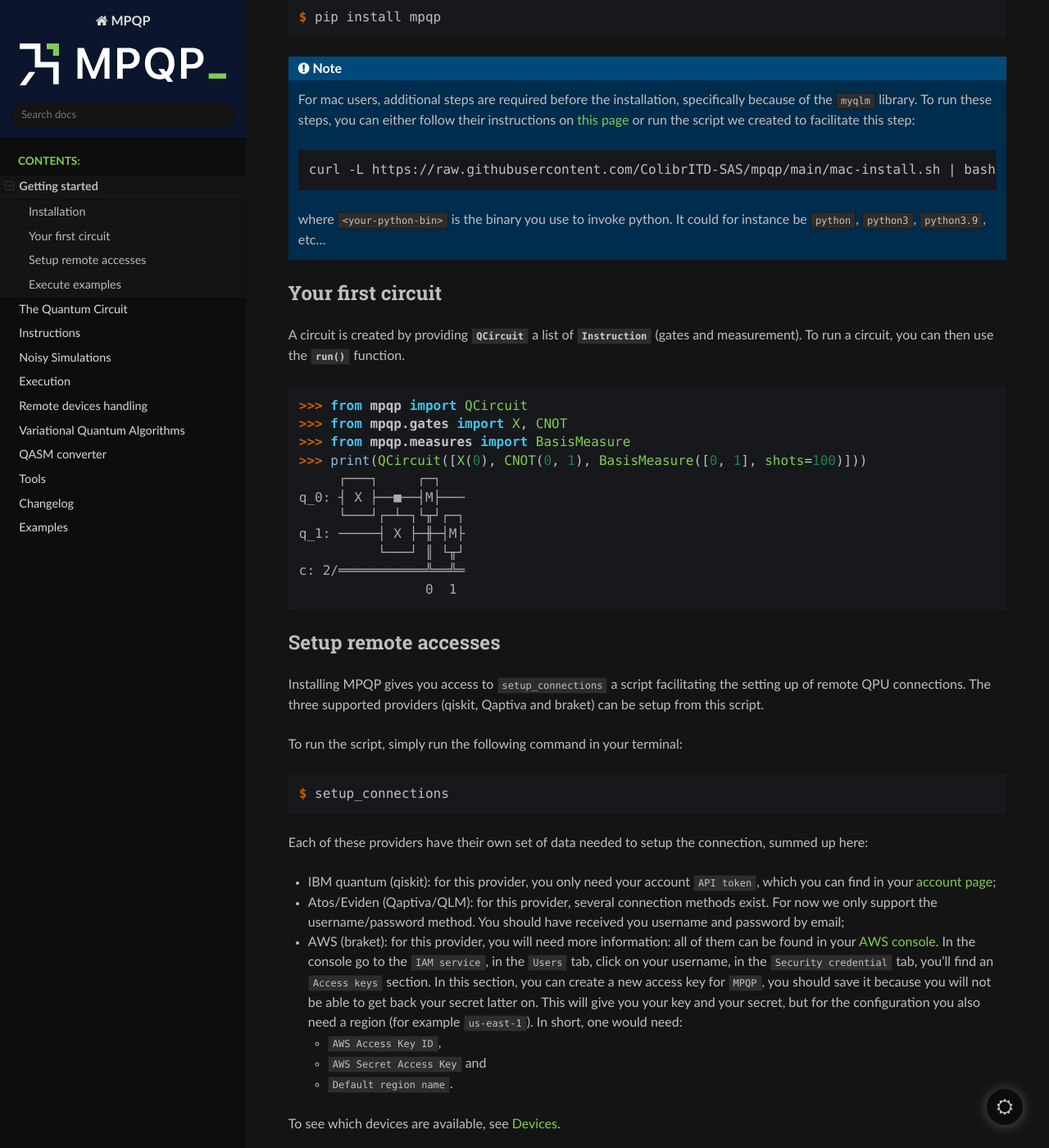
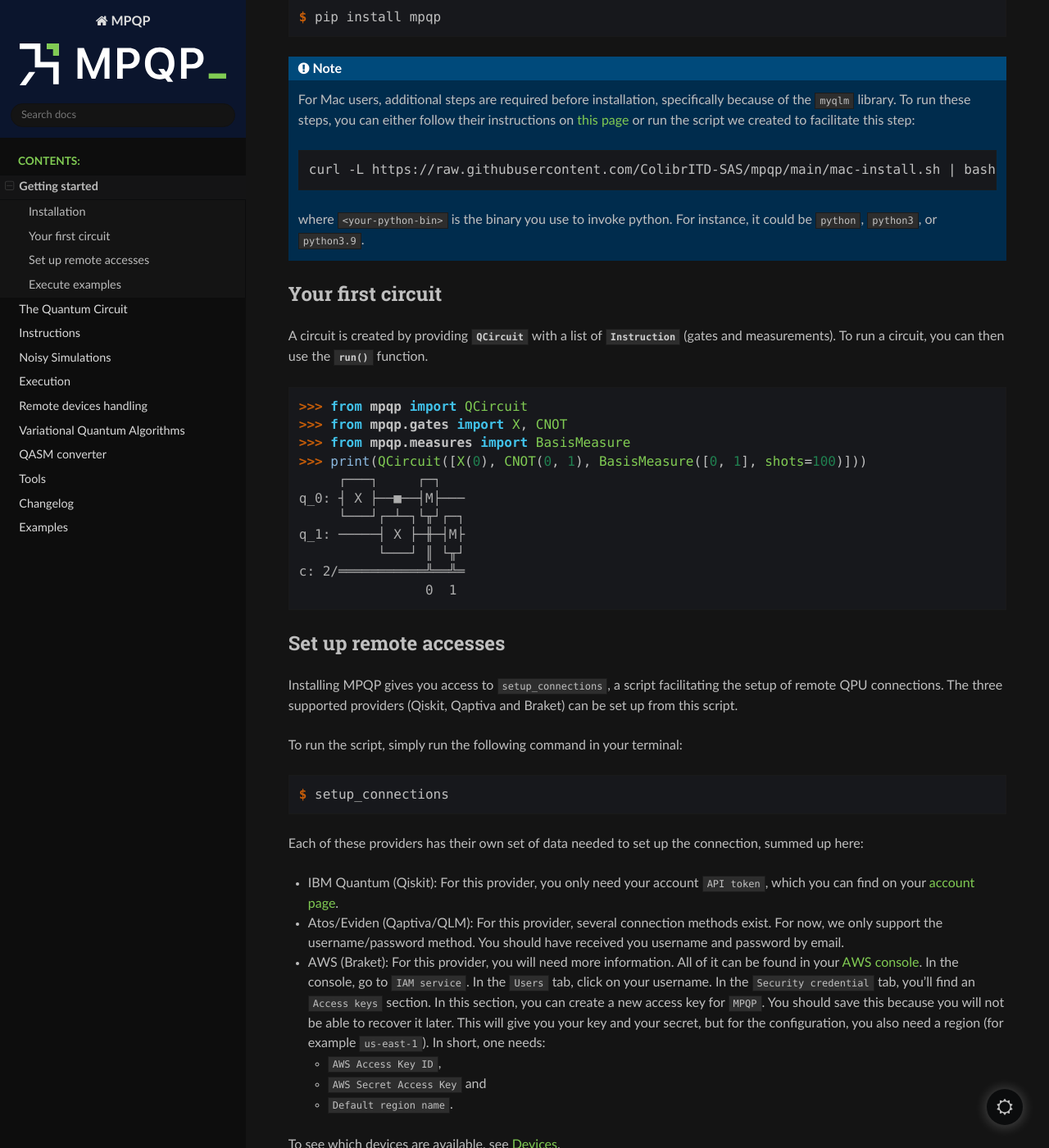
Before and after one commit to ColibrITD-SAS/mpqp, a Sphinx documentation site: the page built from docs/getting-started.rst, in a window 1280 px wide and 1400 px high, scrolled down 291 px. Shown: the whole window at 82% size. Built offline with Sphinx 7.4.7 and the Read the Docs theme 3.1.0, drawn with Linux system fonts in a browser that asks for light colours; pages that are not in the unit, such as notebooks, are missing from menus; some of the changed text lies outside the part shown.

```diff
--- a/docs/getting-started.rst
+++ b/docs/getting-started.rst
@@ -16,7 +16,7 @@ is not supported, so your milage may vary).
    $ pip install mpqp
 
 .. note::
-    For mac users, additional steps are required before the installation,
+    For Mac users, additional steps are required before installation,
     specifically because of the ``myqlm`` library. To run these steps, you can
     either follow their instructions on
     `this page <https://myqlm.github.io/01_getting_started/%3Amyqlm%3Amacos.html#macos>`_
@@ -26,15 +26,15 @@ is not supported, so your milage may vary).
 
         curl -L https://raw.githubusercontent.com/ColibrITD-SAS/mpqp/main/mac-install.sh | bash -s -- <your-python-bin>
 
-    where ``<your-python-bin>`` is the binary you use to invoke python. It could
-    for instance be ``python``, ``python3``, ``python3.9``, etc...
+    where ``<your-python-bin>`` is the binary you use to invoke python. For instance, it could
+    be ``python``, ``python3``, or ``python3.9``.
 
 Your first circuit
 ------------------
 
 A circuit is created by providing :class:`~mpqp.core.circuit.QCircuit`
-a list of :class:`~mpqp.core.instruction.instruction.Instruction`
-(gates and measurement). To run a circuit, you can then use the
+with a list of :class:`~mpqp.core.instruction.instruction.Instruction`
+(gates and measurements). To run a circuit, you can then use the
 :func:`~mpqp.execution.runner.run` function.
 
 .. code-block:: python
@@ -53,12 +53,12 @@ a list of :class:`~mpqp.core.instruction.instruction.Instruction`
 
 .. _Remote setup:
 
-Setup remote accesses
+Set up remote accesses
 ---------------------
 
-Installing MPQP gives you access to ``setup_connections`` a script facilitating
-the setting up of remote QPU connections. The three supported providers (qiskit,
-Qaptiva and braket) can be setup from this script.
+Installing MPQP gives you access to ``setup_connections``, a script facilitating
+the setup of remote QPU connections. The three supported providers (Qiskit,
+Qaptiva and Braket) can be set up from this script.
 
 To run the script, simply run the following command in your terminal:
 
@@ -66,23 +66,23 @@ To run the script, simply run the following command in your terminal:
 
     $ setup_connections
 
-Each of these providers have their own set of data needed to setup the connection,
+Each of these providers has their own set of data needed to set up the connection,
 summed up here:
 
-- IBM quantum (qiskit): for this provider, you only need your account ``API
-  token``, which you can find in your `account page <https://quantum.ibm.com/account>`_;
-- Atos/Eviden (Qaptiva/QLM): for this provider, several connection methods
-  exist. For now we only support the username/password method. You should have
-  received you username and password by email;
-- AWS (braket): for this provider, you will need more information: all of them can
+- IBM Quantum (Qiskit): For this provider, you only need your account ``API
+  token``, which you can find on your `account page <https://quantum.ibm.com/account>`_.
+- Atos/Eviden (Qaptiva/QLM): For this provider, several connection methods
+  exist. For now, we only support the username/password method. You should have
+  received you username and password by email.
+- AWS (Braket): For this provider, you will need more information. All of it can
   be found in your
   `AWS console <https://console.aws.amazon.com/console/home?nc2=h_ct&src=header-signin>`_.
-  In the console go to the ``IAM service``, in the ``Users`` tab, click on your
-  username, in the ``Security credential`` tab, you'll find an ``Access keys``
-  section. In this section, you can create a new access key for ``MPQP``, you
-  should save it because you will not be able to get back your secret latter on.
-  This will give you your key and your secret, but for the configuration you
-  also need a region (for example ``us-east-1``). In short, one would need:
+  In the console, go to ``IAM service``. In the ``Users`` tab, click on your
+  username. In the ``Security credential`` tab, you'll find an ``Access keys``
+  section. In this section, you can create a new access key for ``MPQP``. You
+  should save this because you will not be able to recover it later.
+  This will give you your key and your secret, but for the configuration, you
+  also need a region (for example ``us-east-1``). In short, one needs:
 
   + ``AWS Access Key ID``,
   + ``AWS Secret Access Key`` and
--- a/docs/instructions.rst
+++ b/docs/instructions.rst
@@ -1,8 +1,8 @@
 Instructions
 ============
 
-Circuits are composed of instructions, placed on qubits. These instructions can
-be of several types, detailed bellow.
+Circuits are composed of instructions applied to qubits. These instructions can
+be of several types, detailed below.
 
 The class
 ---------
```
Also changed, not shown: other parts of docs/getting-started.rst (+3 -3 lines), docs/noise.rst (+7 -7 lines), 3 other files.
